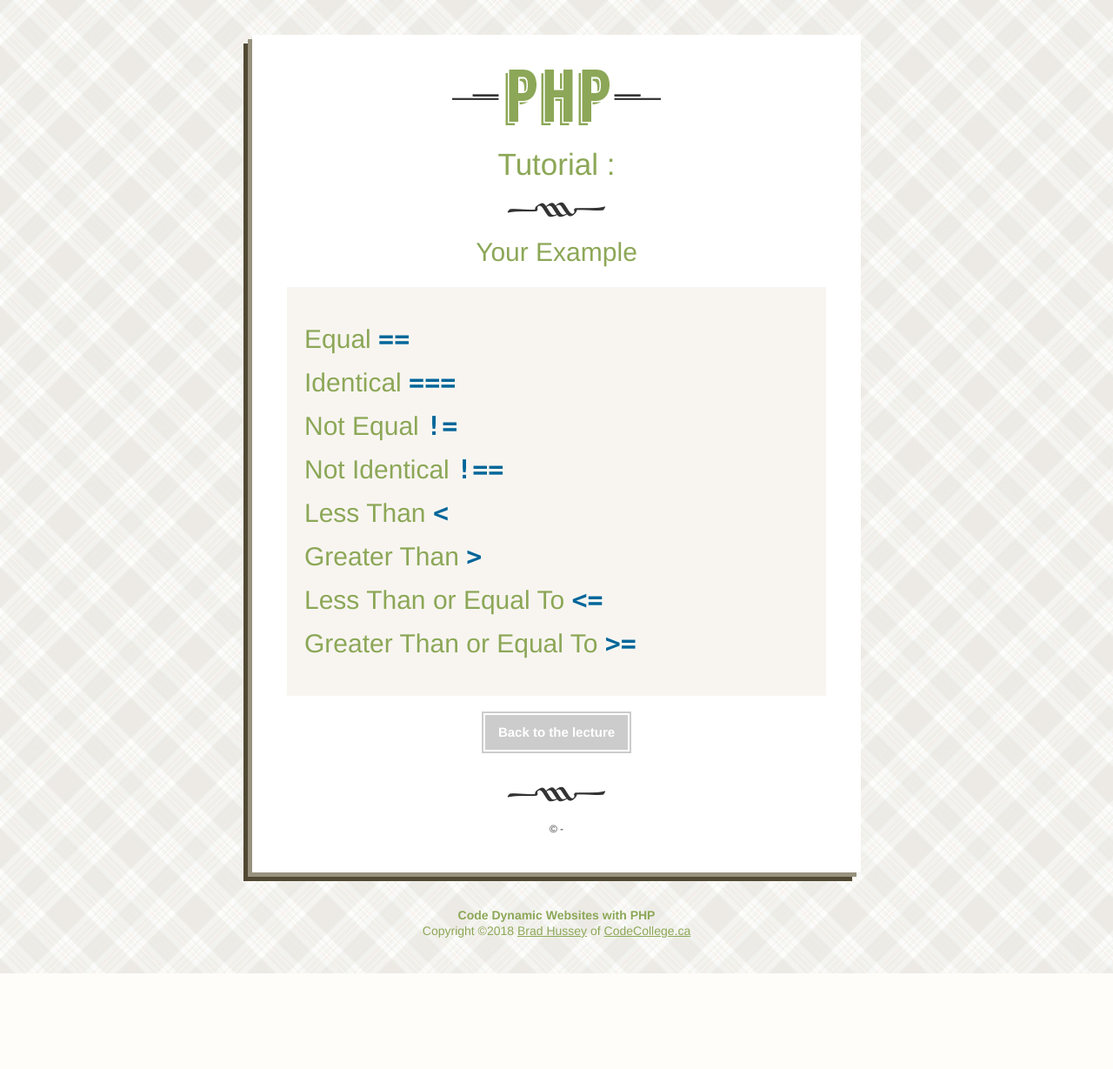
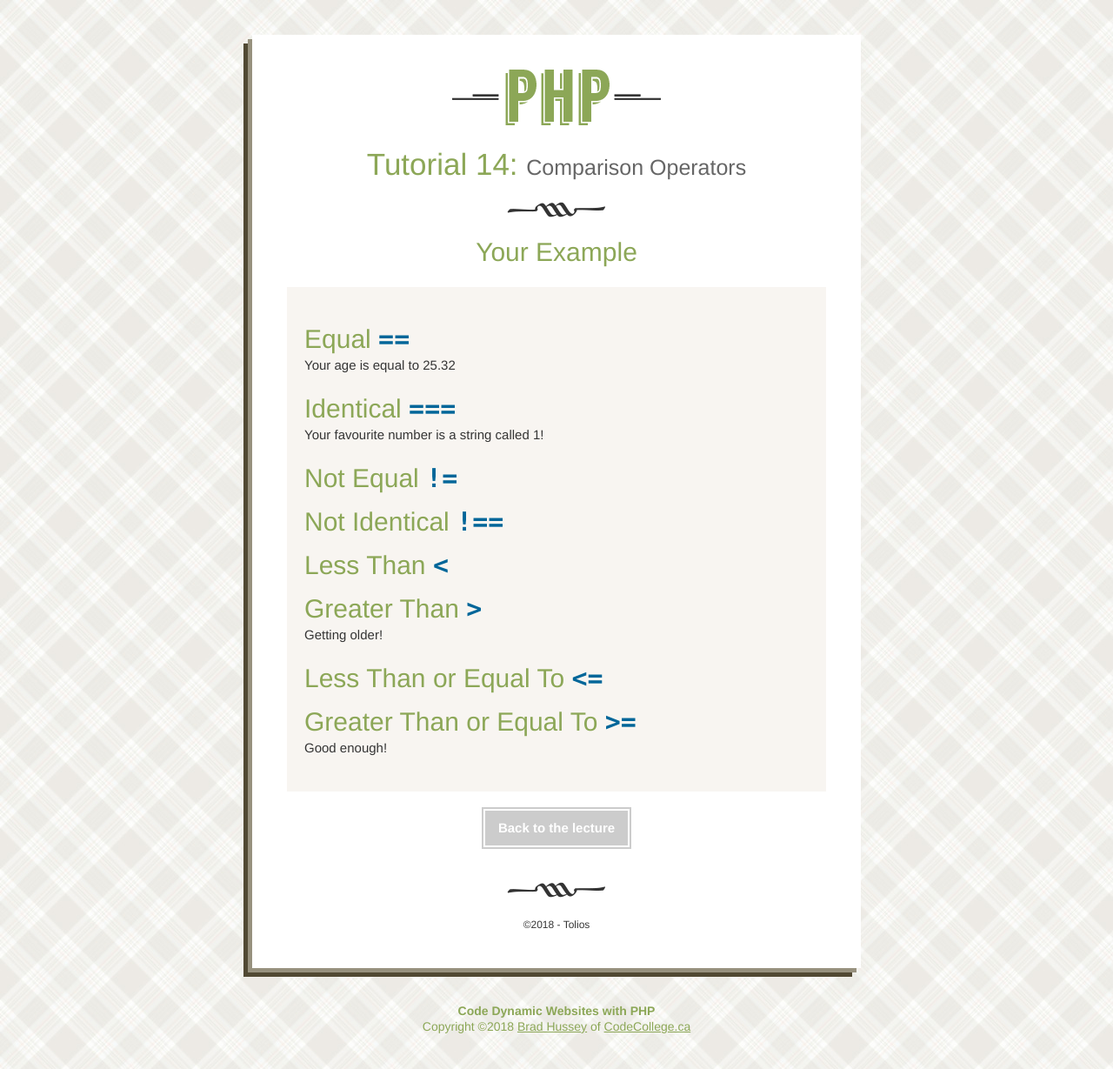
Before and after one commit to ApoGouv/code-dynamic-websites, a PHP site: page /CodeDynamicWebsite/14_ComparisonOperators/practice.php in a window 1280 px wide. Shown: the whole page at 87% size. Before the commit the page ends 1119 px from the top, so only its background shows below. Run offline with PHP 8.4, Linux system fonts and the light colour scheme.

Commit message:
14 ok | going to final after

```diff
--- a/14_ComparisonOperators/practice.php
+++ b/14_ComparisonOperators/practice.php
@@ -1,17 +1,22 @@
 <?php
 
 	// Constants
+	define("TITLE", "Comparison Operators");
+
+	// Custom Variables
+	$myName	= "Tolios";
+	$lessonNum	= 14;
 
 
-	// Custom Variables
-
-
+	$yearsOnEarth       = 25.32;
+	$favouriteStringNum = "1";
+	$birthCountry       = "Canada";
 ?>
 
 <!DOCTYPE html>
 <html>
 	<head>
-		<title>PHP <!-- TITLE --></title>
+		<title>PHP <?php echo TITLE; ?></title>
 		<link href="../assets/styles.css" rel="stylesheet">
 	</head>
 	<body>
@@ -20,7 +25,7 @@
 				<img src="../assets/img/logo.png" alt="PHP">
 			</a>
 
-			<h1>Tutorial <!-- LESSON NUMBER -->: <small><!-- TITLE --></small></h1>
+			<h1>Tutorial <?php echo $lessonNum; ?>: <small><?php echo TITLE; ?></small></h1>
 			<hr>
 
 			<h2>Your Example</h2>
@@ -29,42 +34,63 @@
 
 				<h3>Equal <code>==</code></h3>
 				<?php
-					// your code here
+					if ($yearsOnEarth == 25.32){
+						echo "<p>Your age is equal to $yearsOnEarth</p>";
+					}
 				?>
 
 				<h3>Identical <code>===</code></h3>
 				<?php
-					// your code here
+					if ($favouriteStringNum === 1) {
+						echo "<p>Your favourite number is an integer.</p>";
+					}else if ($favouriteStringNum === "1"){
+						echo "<p>Your favourite number is a string called 1!</p>";
+					} else {
+						echo "<p>You must have a different favourite number than 1 the integer, or string.</p>";
+					}
+
 				?>
 
 				<h3>Not Equal <code>!=</code></h3>
 				<?php
-					// your code here
+					if ($favouriteStringNum != 1) {
+						echo "<p>Your favourite number is not a number :( .</p>";
+					}
 				?>
 
 				<h3>Not Identical <code>!==</code></h3>
 				<?php
-					// your code here
+					if ($favouriteStringNum !== '1') {
+						echo "<p>Your favourite number is not one .</p>";
+					}
 				?>
 
 				<h3>Less Than <code>&lt;</code></h3>
 				<?php
-					// your code here
+					if ($yearsOnEarth < 25) {
+						echo "<p>Grow up already!</p>";
+					}
 				?>
 
 				<h3>Greater Than <code>&gt;</code></h3>
 				<?php
-					// your code here
+					if ($yearsOnEarth > 25) {
+						echo "<p>Getting older!</p>";
+					}
 				?>
 
 				<h3>Less Than or Equal To <code>&lt;=</code></h3>
 				<?php
-					// your code here
+					if ($yearsOnEarth <= 25) {
+						echo "<p>Grow up already! again!</p>";
+					}
 				?>
 
 				<h3>Greater Than or Equal To <code>&gt;=</code></h3>
 				<?php
-					// your code here
+					if ($yearsOnEarth >= 25) {
+						echo "<p>Good enough!</p>";
+					}
 				?>
 
 			</div><!-- end sandbox -->
@@ -73,7 +99,7 @@
 
 			<hr>
 
-			<small>&copy;<!-- YEAR --> - <!-- NAME --></small>
+			<small>&copy;<?php echo date('Y'); ?> - <?php echo $myName; ?></small>
 		</div><!-- end wrapper -->
 
 		<div class="copyright-info">
```
